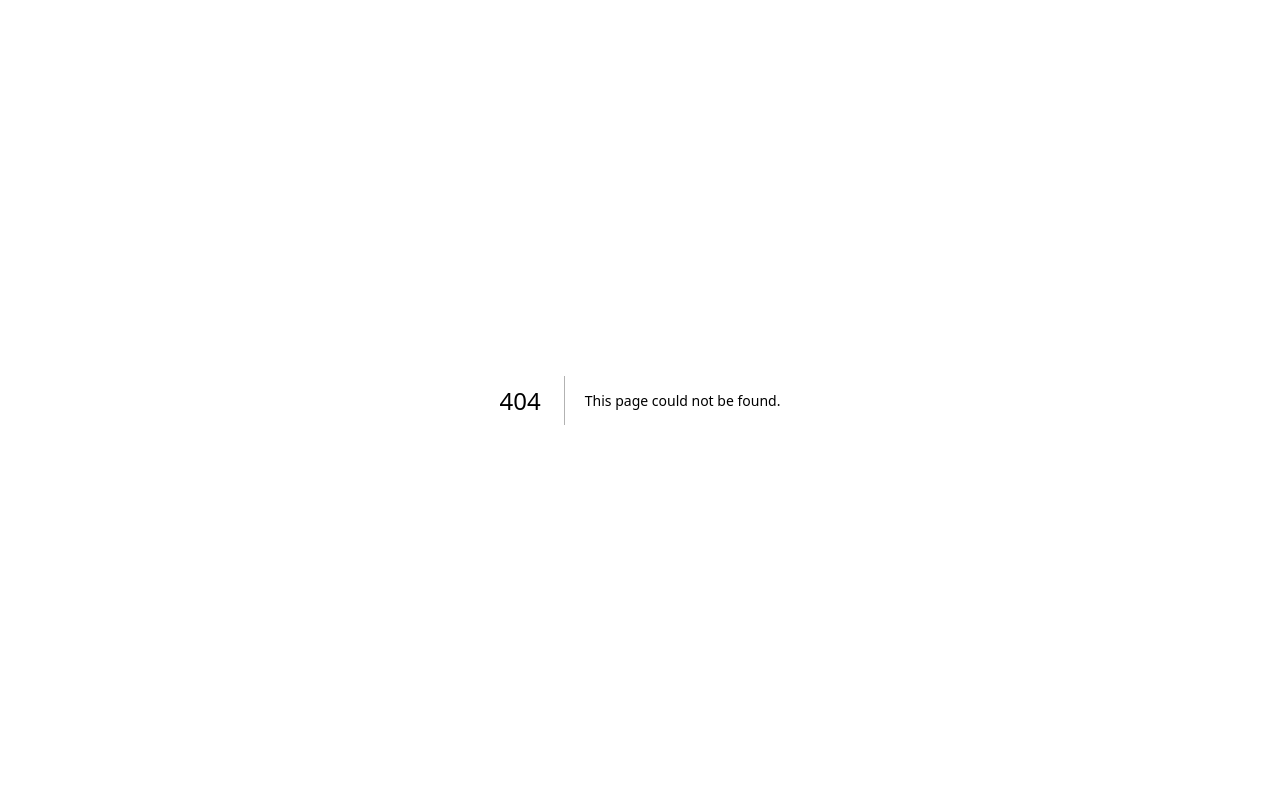
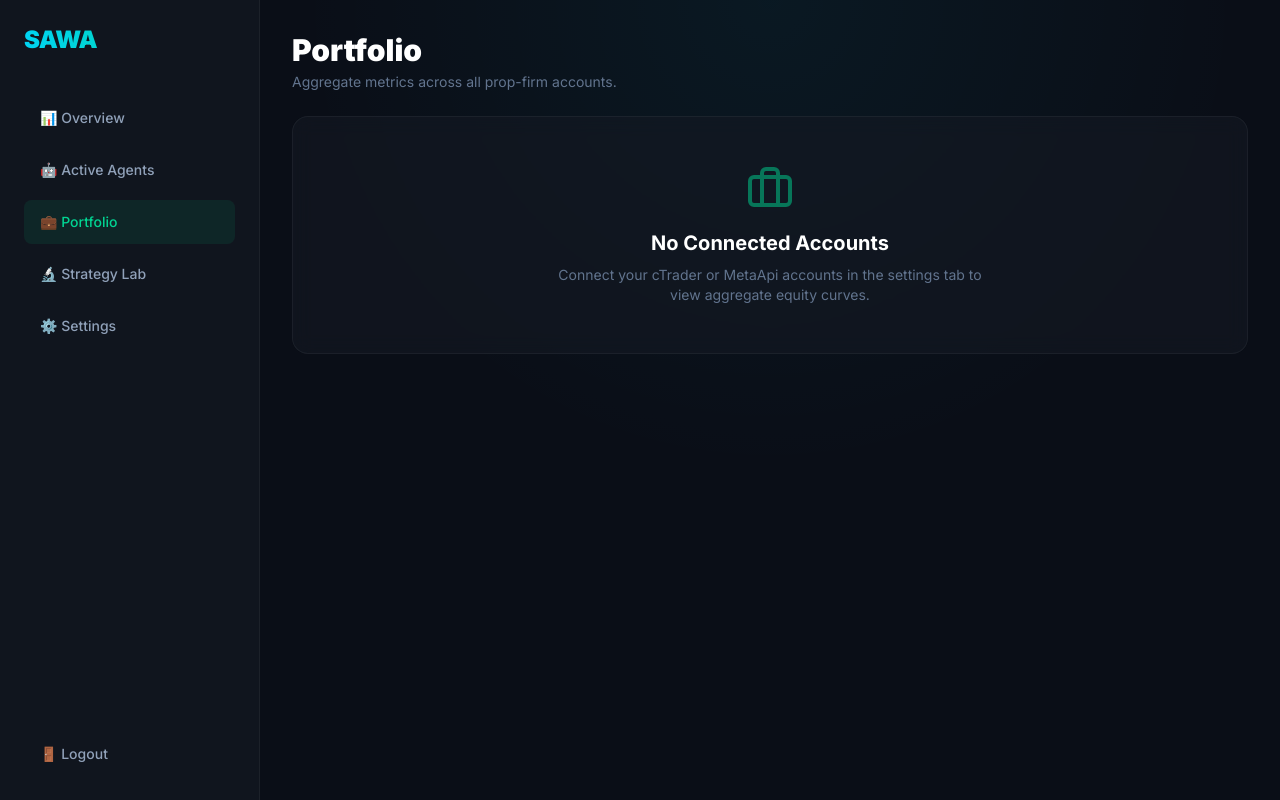
Before and after one commit to dns2jtm/SAWA, a Next.js app: page /dashboard/portfolio in a window 1280 px wide. Before the commit this address had no page. Built offline with nearby package versions, Linux system fonts and the light colour scheme.

Commit message:
feat(dashboard): add missing pages to fix 404s on sidebar links

```diff
--- /dev/null
+++ b/src/app/dashboard/agents/page.tsx
@@ -0,0 +1,22 @@
+"use client";
+
+import { Cpu } from "lucide-react";
+
+export default function AgentsPage() {
+  return (
+    <div className="space-y-6 max-w-6xl mx-auto animate-in fade-in duration-500">
+      <header>
+        <h1 className="text-3xl font-black text-white mb-1">Active Agents</h1>
+        <p className="text-slate-500 text-sm">Monitor and manage deployed reinforcement learning agents.</p>
+      </header>
+
+      <div className="glass-panel p-12 flex flex-col items-center justify-center text-center border-dashed border-white/10 border-2">
+        <Cpu className="w-12 h-12 text-cyan-400 mb-4 opacity-50" />
+        <h3 className="text-xl font-bold text-white mb-2">No Active Agents Found</h3>
+        <p className="text-slate-500 text-sm max-w-md">
+          Once you deploy a trained PPO model to your cTrader account, it will appear here.
+        </p>
+      </div>
+    </div>
+  );
+}
--- /dev/null
+++ b/src/app/dashboard/portfolio/page.tsx
@@ -0,0 +1,22 @@
+"use client";
+
+import { Briefcase } from "lucide-react";
+
+export default function PortfolioPage() {
+  return (
+    <div className="space-y-6 max-w-6xl mx-auto animate-in fade-in duration-500">
+      <header>
+        <h1 className="text-3xl font-black text-white mb-1">Portfolio</h1>
+        <p className="text-slate-500 text-sm">Aggregate metrics across all prop-firm accounts.</p>
+      </header>
+
+      <div className="glass-panel p-12 flex flex-col items-center justify-center text-center border-dashed border-white/10 border-2">
+        <Briefcase className="w-12 h-12 text-emerald-400 mb-4 opacity-50" />
+        <h3 className="text-xl font-bold text-white mb-2">No Connected Accounts</h3>
+        <p className="text-slate-500 text-sm max-w-md">
+          Connect your cTrader or MetaApi accounts in the settings tab to view aggregate equity curves.
+        </p>
+      </div>
+    </div>
+  );
+}
--- /dev/null
+++ b/src/app/dashboard/settings/page.tsx
@@ -0,0 +1,22 @@
+"use client";
+
+import { Settings } from "lucide-react";
+
+export default function SettingsPage() {
+  return (
+    <div className="space-y-6 max-w-6xl mx-auto animate-in fade-in duration-500">
+      <header>
+        <h1 className="text-3xl font-black text-white mb-1">Settings</h1>
+        <p className="text-slate-500 text-sm">Configure broker connections, Telegram alerts, and risk thresholds.</p>
+      </header>
+
+      <div className="glass-panel p-12 flex flex-col items-center justify-center text-center border-dashed border-white/10 border-2">
+        <Settings className="w-12 h-12 text-slate-400 mb-4 opacity-50" />
+        <h3 className="text-xl font-bold text-white mb-2">Configuration Missing</h3>
+        <p className="text-slate-500 text-sm max-w-md">
+          Please edit the .env file in the repository root to configure cTrader, MetaApi, and RunPod credentials.
+        </p>
+      </div>
+    </div>
+  );
+}
--- /dev/null
+++ b/src/app/dashboard/strategy/page.tsx
@@ -0,0 +1,22 @@
+"use client";
+
+import { FlaskConical } from "lucide-react";
+
+export default function StrategyLabPage() {
+  return (
+    <div className="space-y-6 max-w-6xl mx-auto animate-in fade-in duration-500">
+      <header>
+        <h1 className="text-3xl font-black text-white mb-1">Strategy Lab</h1>
+        <p className="text-slate-500 text-sm">Review backtest results, curriculum progress, and feature importance.</p>
+      </header>
+
+      <div className="glass-panel p-12 flex flex-col items-center justify-center text-center border-dashed border-white/10 border-2">
+        <FlaskConical className="w-12 h-12 text-purple-400 mb-4 opacity-50" />
+        <h3 className="text-xl font-bold text-white mb-2">Awaiting Walk-Forward Test</h3>
+        <p className="text-slate-500 text-sm max-w-md">
+          Run python scripts/backtest.py --report to generate JSON reports that will automatically populate this view.
+        </p>
+      </div>
+    </div>
+  );
+}
```
